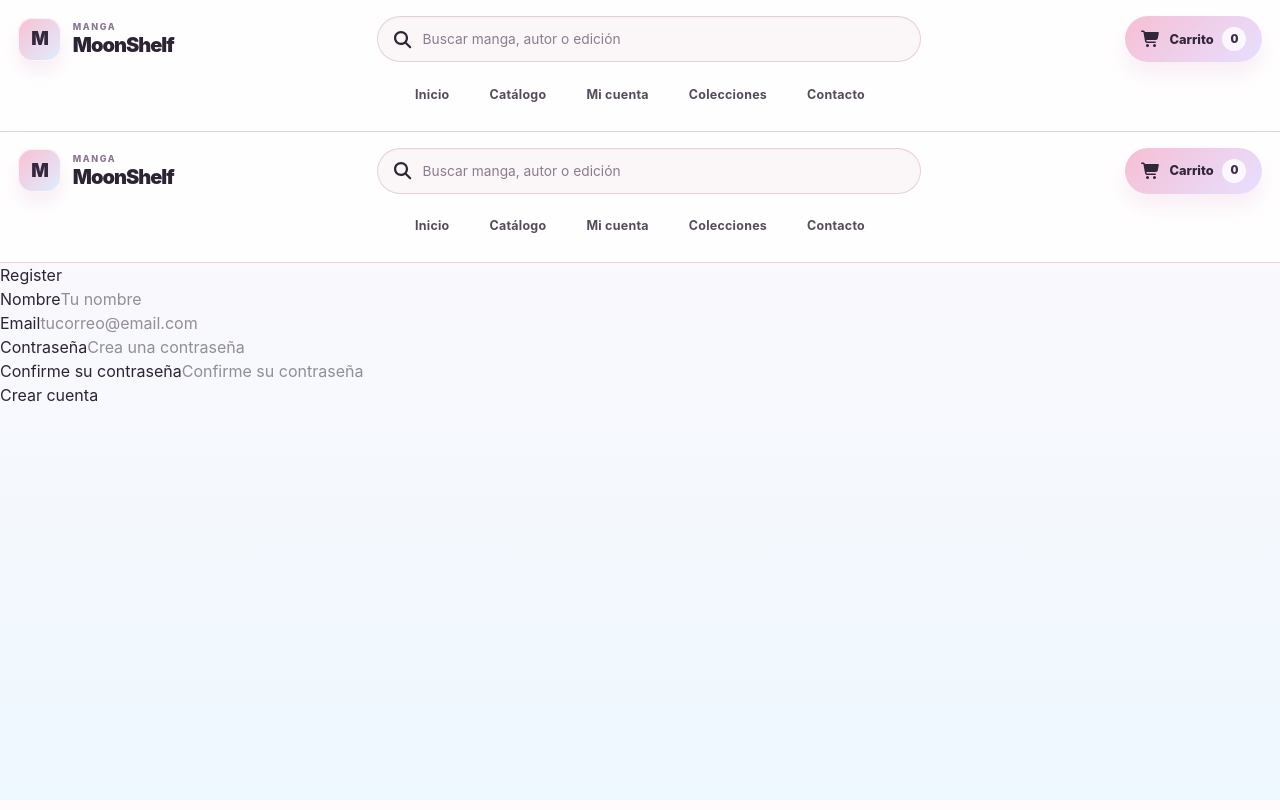
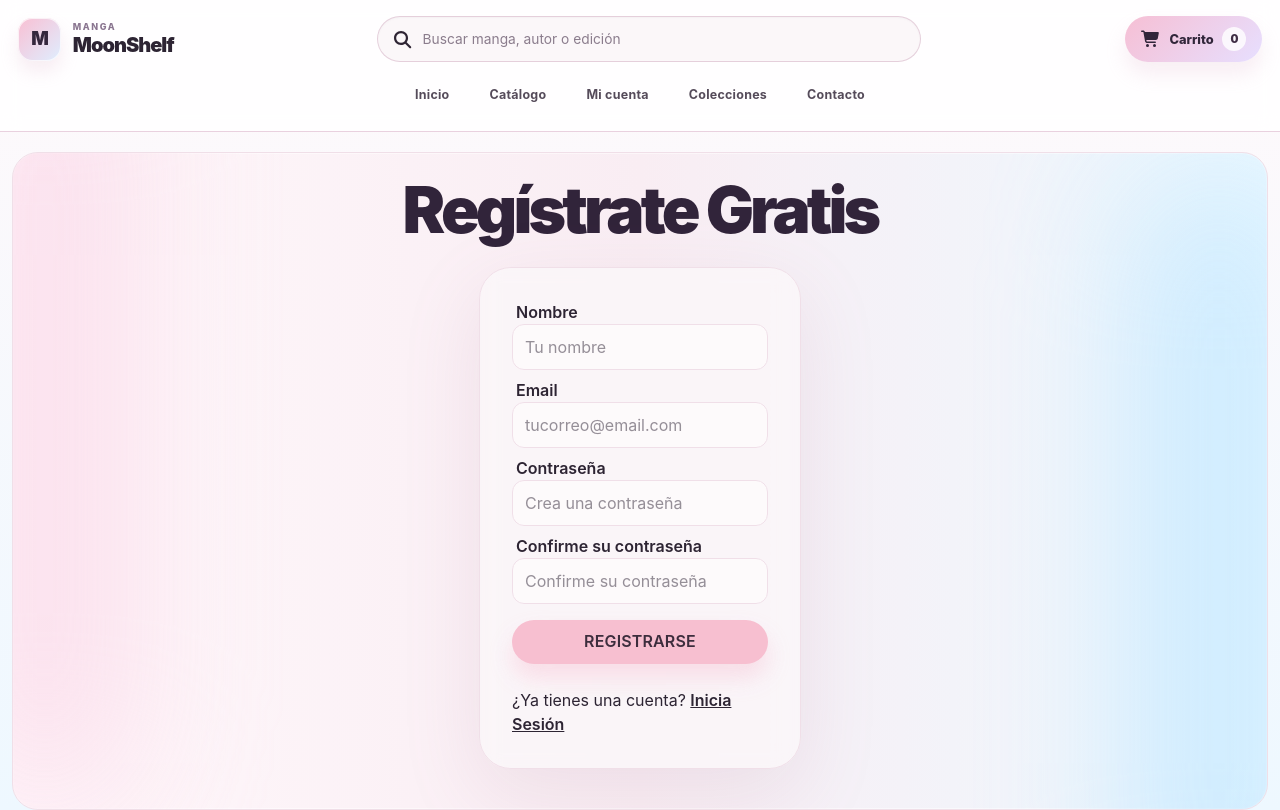
Before and after one commit to cmssandoval/proyecto-final-manga-store, a React app in the folder frontend/: page /register in a window 1280 px wide. Built offline with nearby package versions, Linux system fonts and the light colour scheme; the HTML template or start-up script is replaced by a standard one.

Commit message:
styles: add register styles in a dedicated file

```diff
--- a/frontend/src/components/RegisterForm.jsx
+++ b/frontend/src/components/RegisterForm.jsx
@@ -1,17 +1,19 @@
 import { useState } from 'react';
 import registerSchema from '../schemas/RegisterSchema.js';
-import HeaderMiniBanner from './HeaderMiniBanner.jsx';
+import { NavLink } from 'react-router-dom';
+
+import '../styles/AuthForm.css';
 
 const RegisterForm = ({ onSubmitSuccess, isLoading }) => {
 
-  const [ formData, setFormData ] = useState({
+  const [formData, setFormData] = useState({
     name: '', email: '', password: '', confirmPassword: '',
   });
-  const [ error, setError ] = useState('');
+  const [error, setError] = useState('');
 
   const handleChange = (event) => {
     const { name, value } = event.target;
-    setFormData((prev) => ({...prev, [name]: value }));
+    setFormData((prev) => ({ ...prev, [name]: value }));
   };
 
   const handleRegister = (event) => {
@@ -20,7 +22,7 @@ const RegisterForm = ({ onSubmitSuccess, isLoading }) => {
     setError('');
 
     const zodParseResult = registerSchema.safeParse(formData);
-    if ( !zodParseResult.success ) {
+    if (!zodParseResult.success) {
       setError(zodParseResult.error.issues[0].message);
       return;
     }
@@ -34,18 +36,21 @@ const RegisterForm = ({ onSubmitSuccess, isLoading }) => {
   };
 
   return (
-    <div className="register-page">
-      <div className="register-shell">
-        <HeaderMiniBanner />
-        <div className="register-card">
-          <h1 className="register-title">Register</h1>
+    <section className="main-container">
+      <div className="glow glow-right" />
+      <div className="glow glow-left" />
 
-          {error && <p className="register-error">{error}</p>}
-
-          <form onSubmit={handleRegister} className="register-form">
+      <div className="internal-container">
+        <div>
+          <h1 className="title">Regístrate Gratis</h1>
+          {error && <p className="auth-form-error">{error}</p>}
+        </div>
+        <div className='auth-form-shell'>
+          <form onSubmit={handleRegister} className="auth-form">
             <div className="field-group">
-              <label className="field-label">Nombre</label>
+              <label htmlFor='register-name' className="field-label">Nombre</label>
               <input
+                id='register-name'
                 type="text"
                 name="name"
                 value={formData.name}
@@ -56,8 +61,9 @@ const RegisterForm = ({ onSubmitSuccess, isLoading }) => {
             </div>
 
             <div className="field-group">
-              <label className="field-label">Email</label>
+              <label htmlFor='register-email' className="field-label">Email</label>
               <input
+                id='register-email'
                 type="email"
                 name="email"
                 value={formData.email}
@@ -68,8 +74,9 @@ const RegisterForm = ({ onSubmitSuccess, isLoading }) => {
             </div>
 
             <div className="field-group">
-              <label className="field-label">Contraseña</label>
+              <label htmlFor='register-password' className="field-label">Contraseña</label>
               <input
+                id='register-password'
                 type="password"
                 name="password"
                 value={formData.password}
@@ -80,8 +87,9 @@ const RegisterForm = ({ onSubmitSuccess, isLoading }) => {
             </div>
 
             <div className="field-group">
-              <label className="field-label">Confirme su contraseña</label>
+              <label htmlFor='register-confirm-password' className="field-label">Confirme su contraseña</label>
               <input
+                id='register-confirm-password'
                 type="password"
                 name="confirmPassword"
                 value={formData.confirmPassword}
@@ -91,13 +99,17 @@ const RegisterForm = ({ onSubmitSuccess, isLoading }) => {
               />
             </div>
 
-            <button type="submit" disabled={isLoading} className="submit-button">
-              {isLoading ? 'Registrando...' : 'Crear cuenta'}
+            <button type="submit" disabled={isLoading} className="button primary">
+              {isLoading ? 'Registrando...' : 'Registrarse'}
             </button>
+            <div className='bottom-text'>
+              <p>¿Ya tienes una cuenta? <span className='font-semibold underline'><NavLink to={'/login'} >Inicia Sesión</NavLink></span></p>
+            </div>
           </form>
         </div>
+
       </div>
-    </div>
+    </section>
   );
 };
 
--- /dev/null
+++ b/frontend/src/styles/AuthForm.css
@@ -0,0 +1,102 @@
+.main-container {
+    position: relative;
+    margin: 1.25rem 0.75rem 0 0.75rem;
+    padding: 1.5rem 0.75rem;
+    overflow: hidden;
+    border: 1px solid #f0dfe8;
+    border-radius: 1.625rem;
+    background: linear-gradient(90deg, #fff8fb 0%, #f9edf3 50%, #edf9ff 100%);
+    box-shadow: inset 0 0 0 1px rgba(255, 255, 255, 0.45);
+}
+
+.glow {
+    position: absolute;
+    border-radius: 9999px;
+    filter: blur(76px);
+    opacity: 0.75;
+    height: 100dvh;
+}
+/** Mantener o cambiar en caso de sustituir estos estilos en main
+
+.glow-left {
+    left: -2.5rem;
+    bottom: 0;
+    width: 9rem;
+    height: 9rem;
+    background: rgba(249, 205, 225, 0.9);
+}
+
+.glow-right {
+    top: 1rem;
+    right: -2rem;
+    width: 10rem;
+    height: 10rem;
+    background: rgba(180, 226, 255, 0.88);
+}
+*/
+
+.internal-container {
+    position: relative;
+    display: flex;
+    flex-direction: column;
+    align-items: center;
+    gap: 0.5rem;
+}
+
+.title {
+    /* font-size: 4rem; */
+    text-align: center;
+}
+
+.auth-form-shell {
+    margin: 1rem;
+    max-width: 78rem;
+    border: 1px solid #f0dfe8;
+    border-radius: 2rem;
+    background: rgba(251, 247, 249, 0.82);
+    box-shadow: 0 25px 80px rgba(167, 128, 157, 0.14);
+    backdrop-filter: blur(10px);
+}
+
+.auth-form-error {
+    margin: 1rem 1rem 0;
+    font-weight: 500;
+    color: red;
+    text-align: center;
+}
+
+.auth-form {
+    padding: 2rem;
+    display: flex;
+    flex-direction: column;
+    gap: 0.5rem;
+    box-sizing: border-box;
+    width: 20rem;
+    max-width: 22rem;
+}
+
+.auth-form .button {
+    margin-top: 0.5rem;
+    font-family: inherit;
+    font-size: 1rem;
+    font-weight: 600;
+    line-height: 1.2;
+    letter-spacing: 0.01em;
+}
+
+.field-label {
+    margin-left: 0.25rem;
+    font-weight: 600;
+}
+
+.field-input {
+    width: 100%;
+    padding: 0.625rem 0.75rem;
+    border: 1px solid #f0dfe8;
+    border-radius: 0.75rem;
+    background: rgba(255, 255, 255, 0.45);
+}
+
+.bottom-text {
+    margin-top: 1rem;
+}
```
Also changed, not shown: frontend/src/index.css (+7 -0 lines).
